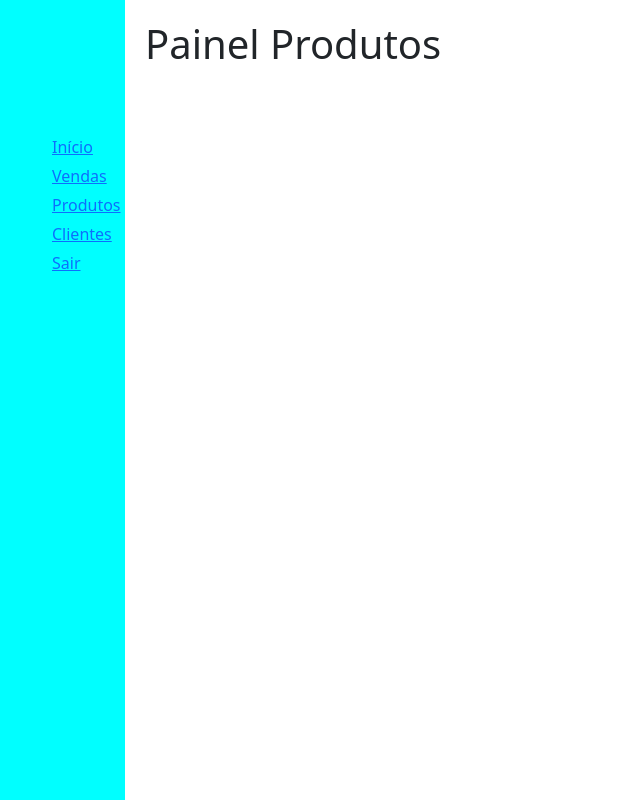
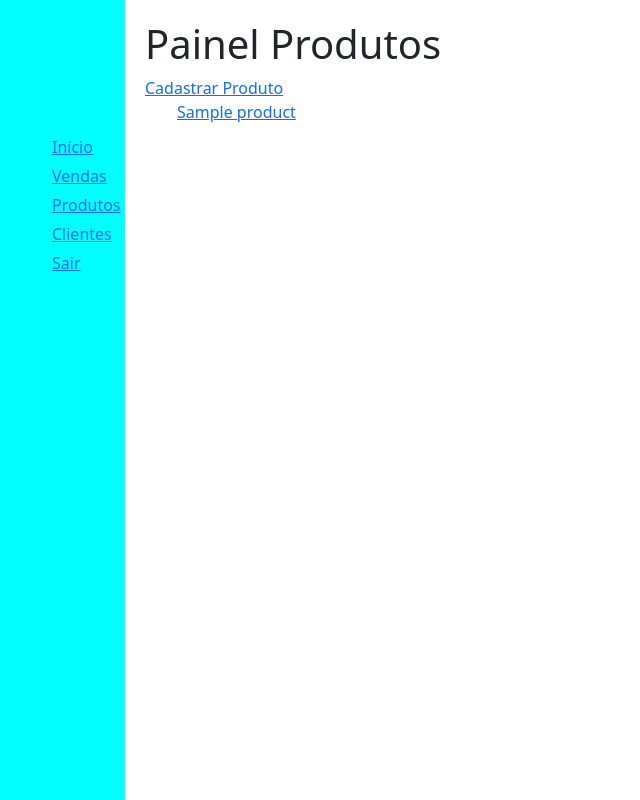
Before and after one commit to ChenGit55/supersolution, a Django app: page /products/ in a window 1280 px wide. Shown: the whole page, without its empty margins (0-640 px from the left). Run offline with Django 3.2, Linux system fonts and the light colour scheme; tables that the repository leaves empty hold one stand-in row (values such as "Sample post").

Commit message:
cadastro e exibição de produtos adicionada

```diff
--- a/apps/products/forms.py
+++ b/apps/products/forms.py
@@ -4,4 +4,4 @@ from .models import Product
 class AddProductForm(forms.ModelForm):
     class Meta:
         model = Product
-        fields = ['name' ,'price']
+        fields = ['name' ,'price', 'code']
--- a/apps/products/views.py
+++ b/apps/products/views.py
@@ -1,12 +1,19 @@
-from django.shortcuts import render
+from django.shortcuts import render, redirect
 from .forms import AddProductForm
+from .models import Product
 
 def product_list_view(request):
-    return render(request,'products/all-products.html',{})
+    products = Product.objects.all()
+    print(products)
+    context = {'products' : products}
+    return render(request,'products/products.html', context)
 
 def new_product_view(request):
     if request.method == "POST":
         form = AddProductForm(request.POST)
+        if form.is_valid:
+            form.save()
+            return redirect ('products')
     else:
         form = AddProductForm()
 
--- a/templates/pos/product-list.html
+++ /dev/null
@@ -1,6 +0,0 @@
-{% extends 'base.html' %}
-{% block title %}Super Solution{% endblock %}
-{% block boddy %}
-    <h1>Painel Produtos</h1>
-
-{% endblock %}
--- a/templates/products/all-products.html
+++ /dev/null
@@ -1,6 +0,0 @@
-{% extends 'base.html' %}
-{% block title %}Super Solution{% endblock %}
-{% block boddy %}
-    <h1>Painel Produtos</h1>
-
-{% endblock %}
--- /dev/null
+++ b/templates/products/products.html
@@ -0,0 +1,11 @@
+{% extends 'base.html' %}
+{% block title %}Super Solution{% endblock %}
+{% block boddy %}
+    <h1>Painel Produtos</h1>
+    <a href="{% url 'new-product' %}">Cadastrar Produto</a>
+    <ul style="list-style-type: none;">
+        {% for product in products %}
+        <a href="#"><li>{{ product.name }}</li> </a>
+        {% endfor %}
+    </ul>
+{% endblock %}
```
Also changed, not shown: templates/products/new-product.html (+11 -5 lines).
